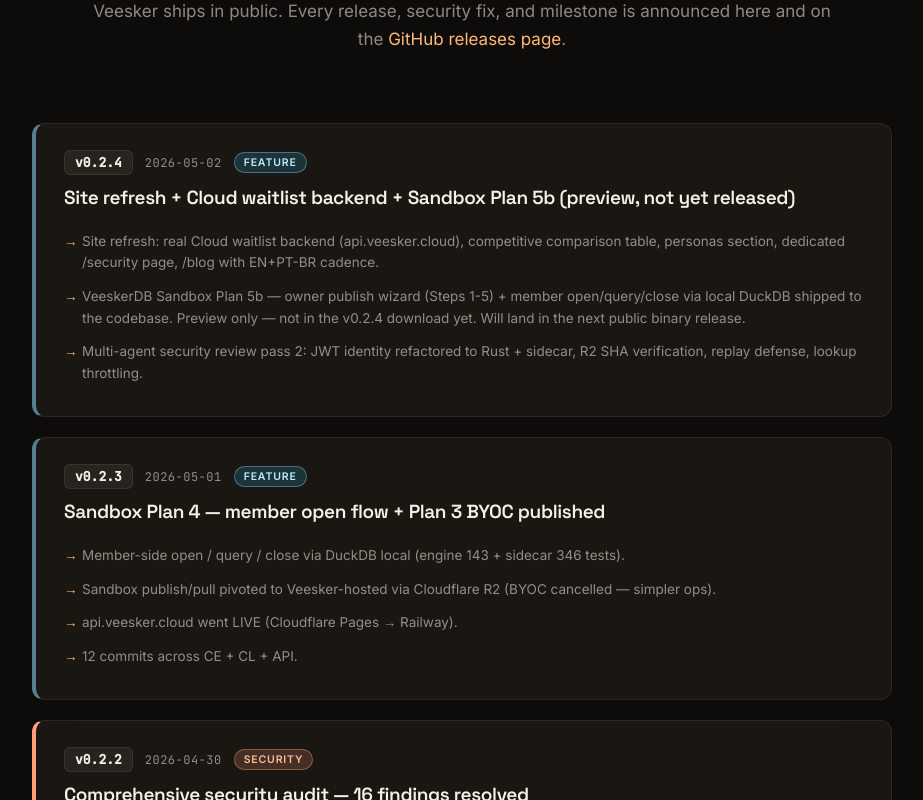
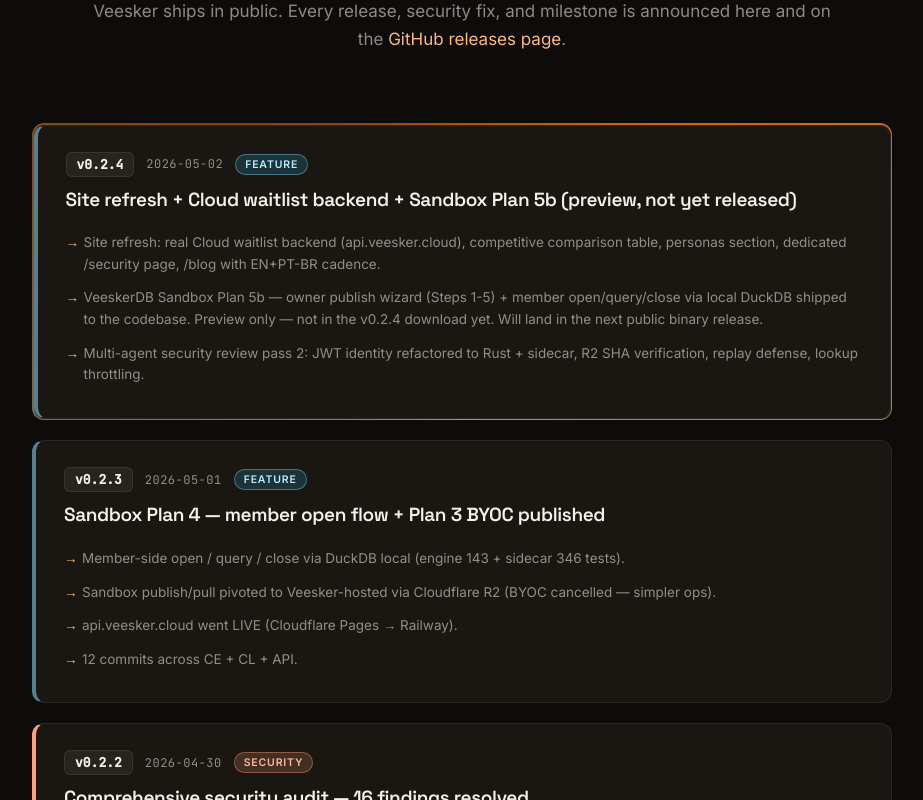
Before and after one commit to gevianajr/veesker-site, a SvelteKit app: page /changelog in a window 1280 px wide. Shown: the part 300-1100 px from the top of the page, without its empty margins (178-1101 px from the left). Built offline with nearby package versions, Linux system fonts and the light colour scheme.

Commit message:
feat: add animations to /blog, /blog/[slug], /changelog

```diff
--- a/src/routes/changelog/+page.svelte
+++ b/src/routes/changelog/+page.svelte
@@ -1,5 +1,7 @@
 <script lang="ts">
   import Seo from "$lib/seo.svelte";
+  import AnimatedBorder from "$lib/components/AnimatedBorder.svelte";
+  import ScrollReveal from "$lib/components/ScrollReveal.svelte";
 
   type Release = {
     version: string;
@@ -84,6 +86,7 @@
   imageAlt="Veesker recent shipped milestones"
 />
 
+<ScrollReveal>
   <section class="hero">
     <div class="container">
       <div class="eyebrow">What shipped recently</div>
@@ -94,11 +97,14 @@
       </p>
     </div>
   </section>
+</ScrollReveal>
 
 <section class="releases">
   <div class="container">
     <ol class="release-list">
-      {#each releases as r (r.version)}
+      {#each releases as r, i (r.version)}
+        {#if i === 0}
+          <AnimatedBorder speed="5s" borderRadius="12px" innerBg="var(--bg-soft)">
             <li class="release {r.tag}">
               <div class="release-meta">
                 <span class="release-version">{r.version}</span>
@@ -112,6 +118,24 @@
                 {/each}
               </ul>
             </li>
+          </AnimatedBorder>
+        {:else}
+          <ScrollReveal>
+            <li class="release {r.tag}">
+              <div class="release-meta">
+                <span class="release-version">{r.version}</span>
+                <span class="release-date">{r.date}</span>
+                <span class="release-tag tag-{r.tag}">{tagLabel(r.tag)}</span>
+              </div>
+              <h2 class="release-title">{r.title}</h2>
+              <ul class="release-highlights">
+                {#each r.highlights as line}
+                  <li>{line}</li>
+                {/each}
+              </ul>
+            </li>
+          </ScrollReveal>
+        {/if}
       {/each}
     </ol>
 
```
Also changed, not shown: src/routes/blog/+page.svelte (+10 -1 lines), src/routes/blog/[slug]/+page.svelte (+7 -1 lines). Lines whose indentation alone changed are shown as unchanged.
